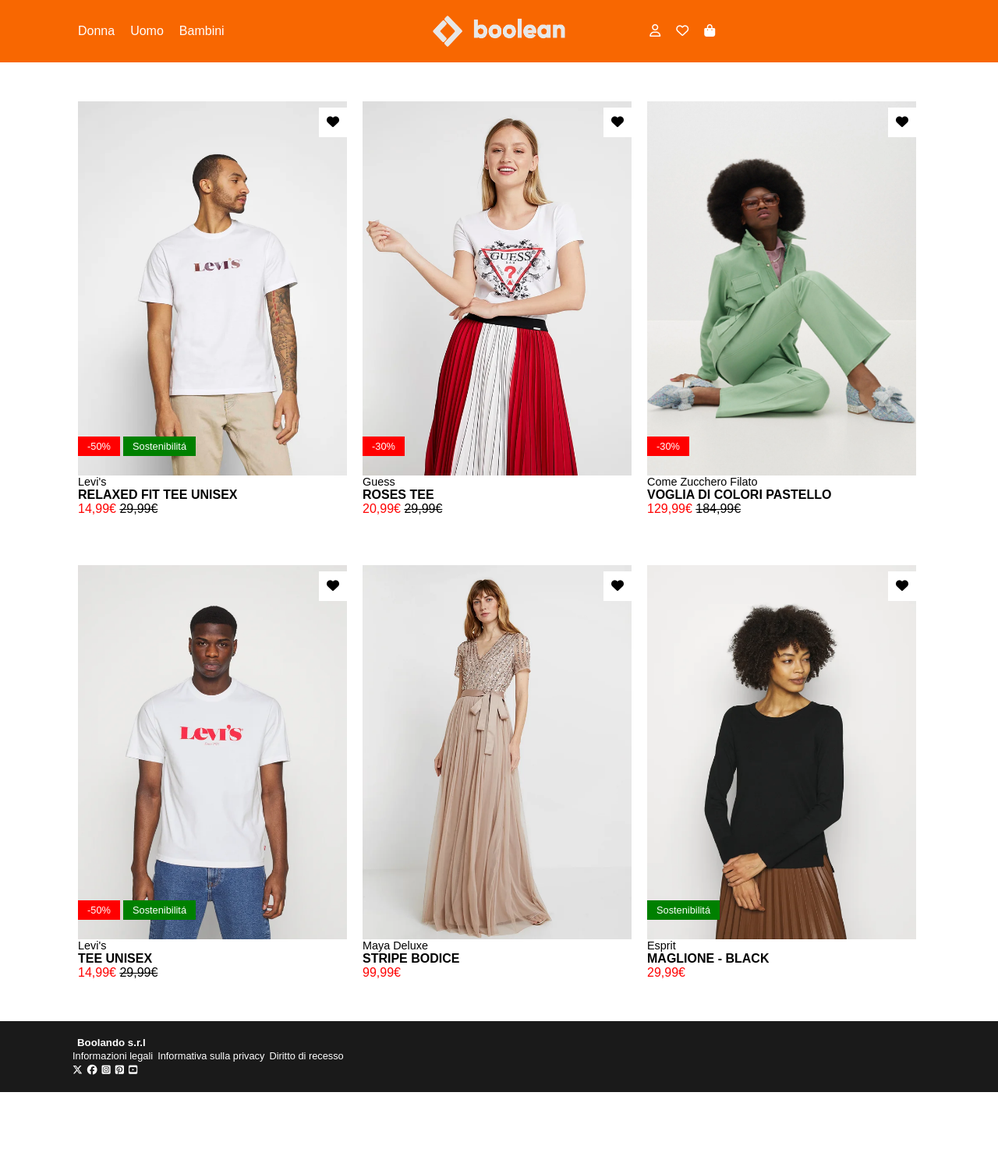
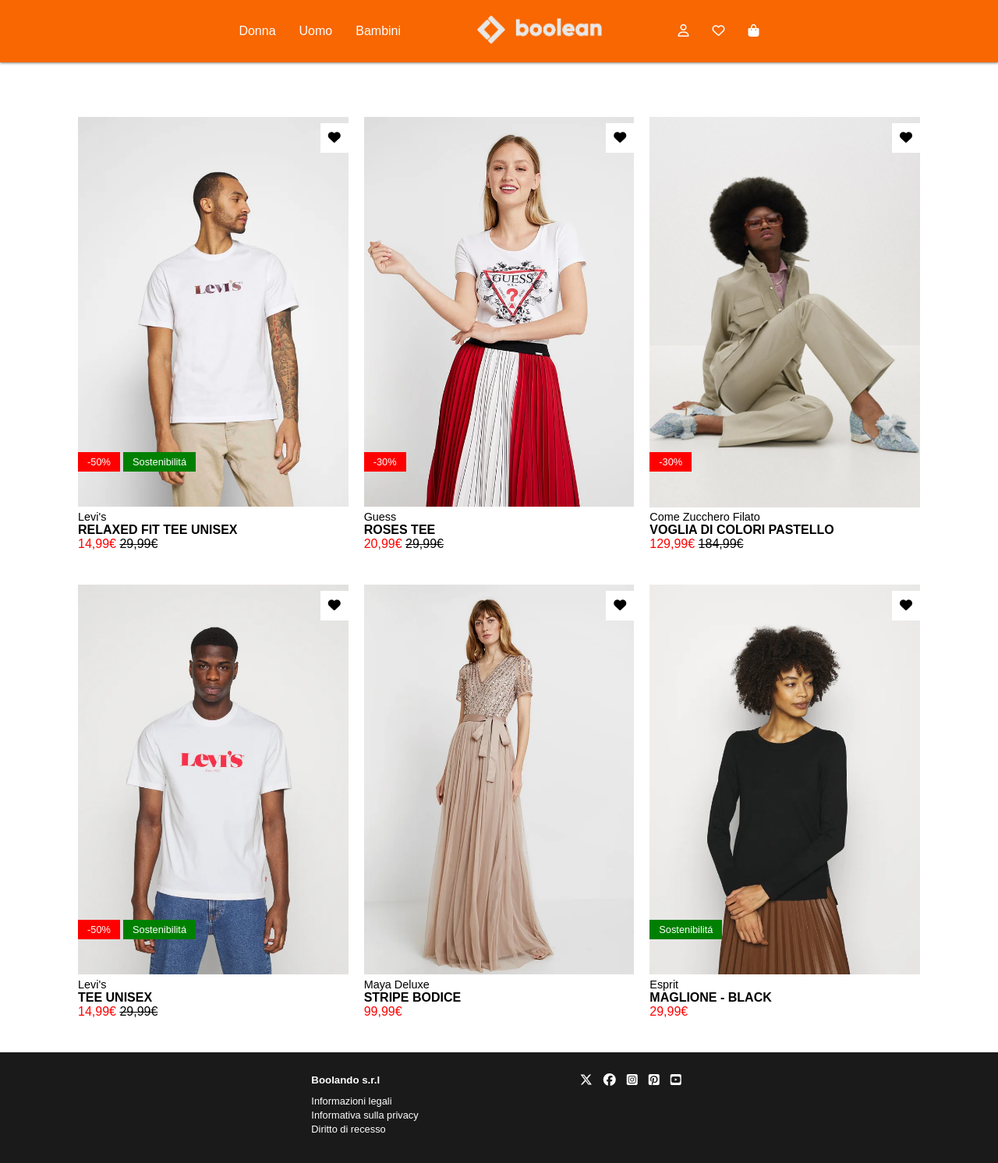
Before and after one commit to carlosvillaar/html-css-boolando, a plain HTML site: page index.html in a window 1280 px wide. Shown: the whole page at 78% size. Before the commit the page ends 1401 px from the top, so only its background shows below. Drawn offline with Linux system fonts and the light colour scheme.

Commit message:
[update] improve CSS styles and layout adjustments

```diff
--- a/css/style.css
+++ b/css/style.css
@@ -1,151 +1,170 @@
-*{
+* {
   margin: 0;
   padding: 0;
   box-sizing: border-box;
 }
 
 /******************************************UTILS******************************************/
-body{
+body {
   font-family: Arial, Helvetica, sans-serif;
 }
 
-.debug{
-  border: 1px solid black;
+.debug {
+  border: 1px solid red;
 }
 
-.wrapper{
+.wrapper {
   width: 1100px;
   margin: 0 auto;
 }
 
-.flex{
+.flex {
   display: flex;
 }
 
-.wrap{
+.wrap {
   flex-wrap: wrap;
 }
 
-.col{
+.col {
   flex-direction: column;
 }
 
-.row{
+.row {
   flex-direction: row;
 }
 
-.center{
+.center {
   align-items: center;
   justify-content: center;
 }
 
-.ai-center{
+.ai-center {
   align-items: center;
 }
 
-.jc-center{
+.jc-center {
   justify-content: center;
 }
+.jc-around {
+  justify-content: space-around;
+}
+.jc-evenly {
+  justify-content: space-evenly;
+}
 
-.full{
-  width: 100%;
+.full {
+  height: 100%;
 }
 
 /*****************************************HEADER******************************************/
 
-header{
-  background-color: #F86701;
+header {
+  background-color: #f86701;
   width: 100%;
   height: 80px;
   position: fixed;
   z-index: 999;
+  box-shadow: 0 1px 3px rgba(0, 0, 0, 0.5);
+  display: flex;
+  justify-content: space-around;
+  align-items: center;
+  padding-left: 250px;
+  padding-right: 250px;
 }
 
-.logo{
-  width: 170px;
-  height: 40px;
+header .logo {
+  width: 160px;
 }
 
-li{
+li {
   list-style: none;
 }
 
-header a{
-  padding: 10px;
+header a {
   text-decoration: none;
   color: white;
 }
 
+.margin-10 {
+  margin: 15px;
+}
+
+.margin-5 {
+  margin: 7px;
+}
+
 /******************************************MAIN*******************************************/
 
-main{
-padding-top: 120px;
+main {
+  padding-top: 150px;
 }
 
-main img{
+main img {
   height: 100%;
   width: 100%;
 }
 
-.cards{
-  width: calc(1100px / 3 ) -10px;
-  margin: 10px;
+.cards {
+  width: calc(100% / 3);
+  padding: 0 10px;
 }
 
-.img{
-  height: 480px;
+.img {
+  max-height: 480px;
 }
 
-.text{
+.text {
+  margin-top: 25px;
   width: 345px;
   height: 95px;
 }
 
-.red-text{
+.red-text {
   color: red;
 }
 
-.lt{
+.lt {
   text-decoration: line-through;
 }
 
-p{
-  font-size: .9rem;
+p {
+  font-size: 0.9rem;
 }
 
-.relative{
+.relative {
   position: relative;
 }
 
-.absolute-red{
+.absolute-red {
   position: absolute;
   bottom: 25px;
   padding: 5px 12px;
   background-color: red;
   color: white;
-  font-size: .8rem;
+  font-size: 0.8rem;
 }
 
-.absolute-green{
+.absolute-green {
   position: absolute;
   bottom: 25px;
   padding: 5px 12px;
   background-color: green;
   color: white;
-  font-size: .8rem;
+  font-size: 0.8rem;
 }
 
-.absolute-green-second{
+.absolute-green-second {
   position: absolute;
   bottom: 25px;
   left: 58px;
   padding: 5px 12px;
   background-color: green;
   color: white;
-  font-size: .8rem;
+  font-size: 0.8rem;
 }
 
-.heart{
+.heart {
   position: absolute;
   right: 0;
   top: 8px;
@@ -153,52 +172,52 @@ p{
   background-color: white;
 }
 
-.heart:hover{
+.heart:hover {
   color: red;
   cursor: pointer;
 }
 
-.img .primary-image{
+.img .primary-image {
   display: block;
 }
 
-.img .secondary-image{
+.img .secondary-image {
   display: none;
 }
 
-.img:hover .primary-image{
+.img:hover .primary-image {
   display: none;
 }
 
-.img:hover .secondary-image{
+.img:hover .secondary-image {
   display: block;
 }
 
 /*****************************************FOOTER******************************************/
 
-footer{
-  background-color: #1A1A1A;
+footer {
+  background-color: #1a1a1a;
   width: 100%;
-  min-height: 80px;
+  height: 100%;
   color: white;
-  padding: 20px;
-}
-
-.box{
-  width: calc(100% / 2) -50px;;
+  padding-top: 20px;
+  padding-bottom: 30px;
 }
 
 footer a {
-  font-size: .8rem;
+  font-size: 0.8rem;
   color: white;
   text-decoration: none;
-  padding: 3px;
 }
 
-.icons{
-  justify-content: flex-end;
+footer i {
+  font-size: 1rem;
+  padding-bottom: 65px;
+}
+footer h5 {
+  margin-bottom: 10px;
 }
 
-footer h5{
-  padding-left: 9px;
+.footer-margin {
+  margin-right: 200px;
 }
--- a/index.html
+++ b/index.html
@@ -1,52 +1,55 @@
 <!DOCTYPE html>
 <html lang="en">
   <head>
-  <meta charset="UTF-8">
-  <meta name="viewport" content="width=device-width, initial-scale=1.0">
-  <link rel='stylesheet' href='https://cdnjs.cloudflare.com/ajax/libs/font-awesome/6.6.0/css/all.min.css' integrity='sha512-Kc323vGBEqzTmouAECnVceyQqyqdsSiqLQISBL29aUW4U/M7pSPA/gEUZQqv1cwx4OnYxTxve5UMg5GT6L4JJg==' crossorigin='anonymous'/>
-  <link rel="stylesheet" href="./css/style.css">
+    <meta charset="UTF-8" />
+    <meta name="viewport" content="width=device-width, initial-scale=1.0" />
+    <link
+      rel="stylesheet"
+      href="https://cdnjs.cloudflare.com/ajax/libs/font-awesome/6.6.0/css/all.min.css"
+      integrity="sha512-Kc323vGBEqzTmouAECnVceyQqyqdsSiqLQISBL29aUW4U/M7pSPA/gEUZQqv1cwx4OnYxTxve5UMg5GT6L4JJg=="
+      crossorigin="anonymous"
+    />
+    <link rel="stylesheet" href="./css/style.css" />
     <title>Boolando</title>
   </head>
   <body>
-
-  <header class="flex">
-
-    <nav class="wrapper flex">
-      <ul class="wrapper flex ai-center">
-        <li><a href="#">Donna</a></li>
-        <li><a href="#">Uomo</a></li>
-        <li><a href="#">Bambini</a></li>
+    <header>
+      <nav>
+        <ul class="flex">
+          <li class="margin-10"><a href="#">Donna</a></li>
+          <li class="margin-10"><a href="#">Uomo</a></li>
+          <li class="margin-10"><a href="#">Bambini</a></li>
         </ul>
-      <div class="flex wrapper center">
-        <img class="logo wrapper flex" src="./assets/img/boolean-logo.png" alt="logo">
+      </nav>
+      <div>
+        <img class="logo" src="./assets/img/boolean-logo.png" alt="logo" />
       </div>
-
-      <div class="wrapper flex">
-        <ul class="flex center">
-          <li><a href="#"><i class="fa-regular fa-user"></i></a></li>
-          <li><a href="#"><i class="fa-regular fa-heart"></i></a></li>
-          <li><a href="#"><i class="fa-solid fa-bag-shopping"></i></a></li>
+      <div>
+        <ul class="flex">
+          <li class="margin-10">
+            <a href="#"><i class="fa-regular fa-user"></i></a>
+          </li>
+          <li class="margin-10">
+            <a href="#"><i class="fa-regular fa-heart"></i></a>
+          </li>
+          <li class="margin-10">
+            <a href="#"><i class="fa-solid fa-bag-shopping"></i></a>
+          </li>
         </ul>
       </div>
-    </nav>
-
     </header>
 
     <main>
       <section class="wrapper flex wrap">
         <div class="cards">
           <div class="img flex row relative">
-          <img class="primary-image" src="./assets/img/1.webp" alt="1">
-          <img class="secondary-image" src="./assets/img/1b.webp" alt="1b">
+            <img class="primary-image" src="./assets/img/1.webp" alt="1" />
+            <img class="secondary-image" src="./assets/img/1b.webp" alt="1b" />
             <div class="heart">
               <i class="fa-solid fa-heart"></i>
             </div>
-          <div class="absolute-red">
-            -50%
-          </div>
-          <div class="absolute-green-second">
-            Sostenibilit&aacute;
-          </div>
+            <div class="absolute-red">-50%</div>
+            <div class="absolute-green-second">Sostenibilit&aacute;</div>
           </div>
           <div class="text">
             <p>Levi's</p>
@@ -54,18 +57,15 @@
             <span class="red-text">14,99&euro; </span>
             <span class="lt"> 29,99&euro;</span>
           </div>
-
         </div>
         <div class="cards">
           <div class="img flex row relative">
-          <img class="primary-image" src="./assets/img/2.webp" alt="2">
-          <img class="secondary-image" src="./assets/img/2b.webp" alt="2b">
+            <img class="primary-image" src="./assets/img/2.webp" alt="2" />
+            <img class="secondary-image" src="./assets/img/2b.webp" alt="2b" />
             <div class="heart">
               <i class="fa-solid fa-heart"></i>
             </div>
-          <div class="absolute-red">
-            -30%
-          </div>
+            <div class="absolute-red">-30%</div>
           </div>
           <div class="text">
             <p>Guess</p>
@@ -76,14 +76,12 @@
         </div>
         <div class="cards">
           <div class="img flex row relative">
-          <img class="primary-image" src="./assets/img/3.webp" alt="3">
-          <img class="secondary-image" src="./assets/img/3b.webp" alt="3b">
+            <img class="primary-image" src="./assets/img/3b.webp" alt="3" />
+            <img class="secondary-image" src="./assets/img/3.webp" alt="3b" />
             <div class="heart">
               <i class="fa-solid fa-heart"></i>
             </div>
-          <div class="absolute-red">
-            -30%
-          </div>
+            <div class="absolute-red">-30%</div>
           </div>
           <div class="text">
             <p>Come Zucchero Filato</p>
@@ -94,17 +92,13 @@
         </div>
         <div class="cards">
           <div class="img flex row relative">
-          <img class="primary-image" src="./assets/img/4.webp" alt="4">
-          <img class="secondary-image" src="./assets/img/4b.webp" alt="4b">
+            <img class="primary-image" src="./assets/img/4.webp" alt="4" />
+            <img class="secondary-image" src="./assets/img/4b.webp" alt="4b" />
             <div class="heart">
               <i class="fa-solid fa-heart"></i>
             </div>
-          <div class="absolute-red">
-            -50%
-          </div>
-          <div class="absolute-green-second">
-            Sostenibilit&aacute;
-          </div>
+            <div class="absolute-red">-50%</div>
+            <div class="absolute-green-second">Sostenibilit&aacute;</div>
           </div>
           <div class="text">
             <p>Levi's</p>
@@ -115,8 +109,8 @@
         </div>
         <div class="cards">
           <div class="img flex row relative">
-          <img class="primary-image" src="./assets/img/5.webp" alt="5">
-          <img class="secondary-image" src="./assets/img/5b.webp" alt="5b">
+            <img class="primary-image" src="./assets/img/5.webp" alt="5" />
+            <img class="secondary-image" src="./assets/img/5b.webp" alt="5b" />
             <div class="heart">
               <i class="fa-solid fa-heart"></i>
             </div>
@@ -129,14 +123,12 @@
         </div>
         <div class="cards">
           <div class="img flex row relative">
-          <img class="primary-image" src="./assets/img/6.webp" alt="6">
-          <img class="secondary-image" src="./assets/img/6b.webp" alt="6b">
+            <img class="primary-image" src="./assets/img/6.webp" alt="6" />
+            <img class="secondary-image" src="./assets/img/6b.webp" alt="6b" />
             <div class="heart">
               <i class="fa-solid fa-heart"></i>
             </div>
-          <div class="absolute-green">
-            Sostenibilit&aacute;
-          </div>
+            <div class="absolute-green">Sostenibilit&aacute;</div>
           </div>
           <div class="text">
             <p>Esprit</p>
@@ -144,36 +136,47 @@
             <span class="red-text">29,99&euro;</span>
           </div>
         </div>
-
       </section>
     </main>
 
     <footer>
-    <section class="wrapper">
-
-      <div class="box">
-        <div class="flex">
+      <div class="flex ai-center jc-center">
+        <div class="footer-margin">
+          <div>
             <h5>Boolando s.r.l</h5>
           </div>
-        <ul class="flex">
+          <ul>
             <li><a href="#">Informazioni legali</a></li>
             <li><a href="#">Informativa sulla privacy</a></li>
             <li><a href="#">Diritto di recesso</a></li>
           </ul>
         </div>
-      <div class="box">
+        <div>
           <ul class="flex">
-          <li><a href="#"><i class="fa-brands fa-x-twitter"></i></a></li>
-          <li><a href="#"><i class="fa-brands fa-facebook"></i></a></li>
-          <li><a href="#"><i class="fa-brands fa-square-instagram"></i></a></li>
-          <li><a href="#"><i class="fa-brands fa-square-pinterest"></i></a></li>
-          <li><a href="#"><i class="fa-brands fa-square-youtube"></i></a></li>
+            <li>
+              <a href="#"><i class="margin-5 fa-brands fa-x-twitter"></i></a>
+            </li>
+            <li>
+              <a href="#"><i class="margin-5 fa-brands fa-facebook"></i></a>
+            </li>
+            <li>
+              <a href="#"
+                ><i class="margin-5 fa-brands fa-square-instagram"></i
+              ></a>
+            </li>
+            <li>
+              <a href="#"
+                ><i class="margin-5 fa-brands fa-square-pinterest"></i
+              ></a>
+            </li>
+            <li>
+              <a href="#"
+                ><i class="margin-5 fa-brands fa-square-youtube"></i
+              ></a>
+            </li>
           </ul>
         </div>
-    </section>
+      </div>
     </footer>
-
-
-
   </body>
 </html>
```
Lines whose indentation alone changed are shown as unchanged.
